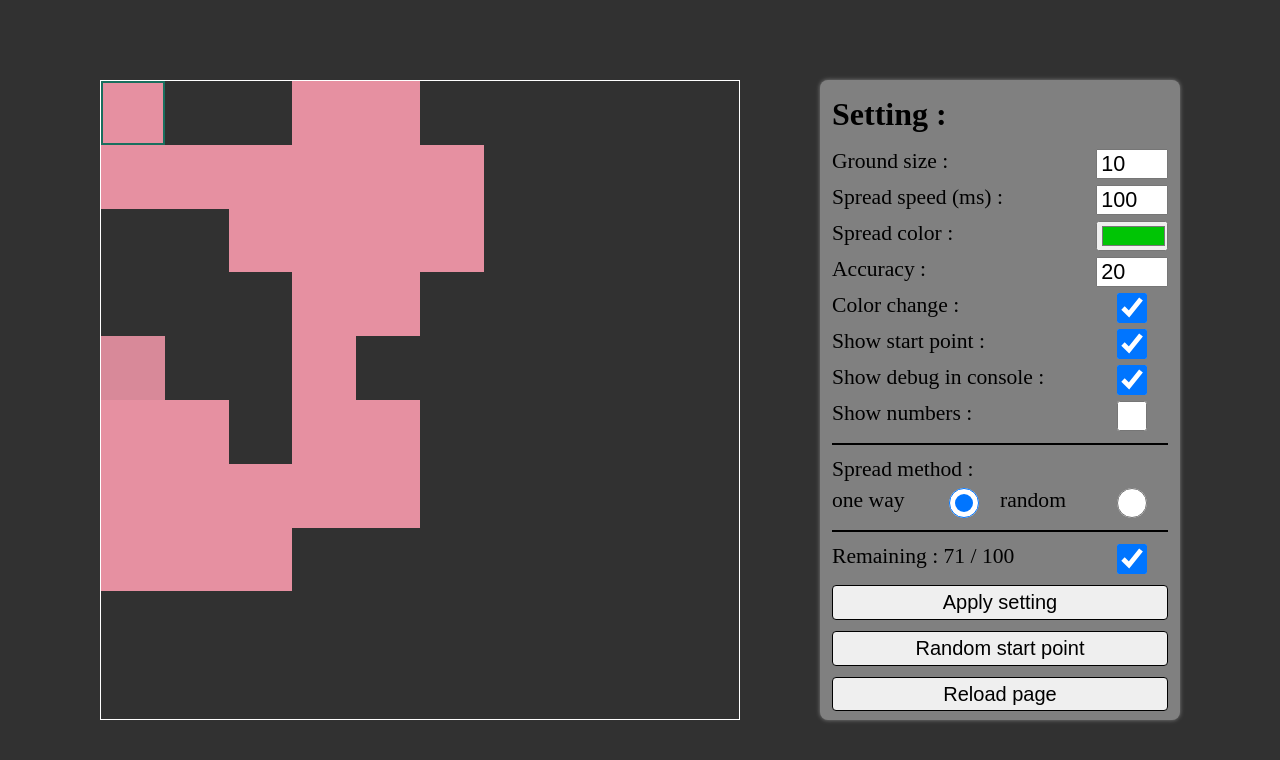
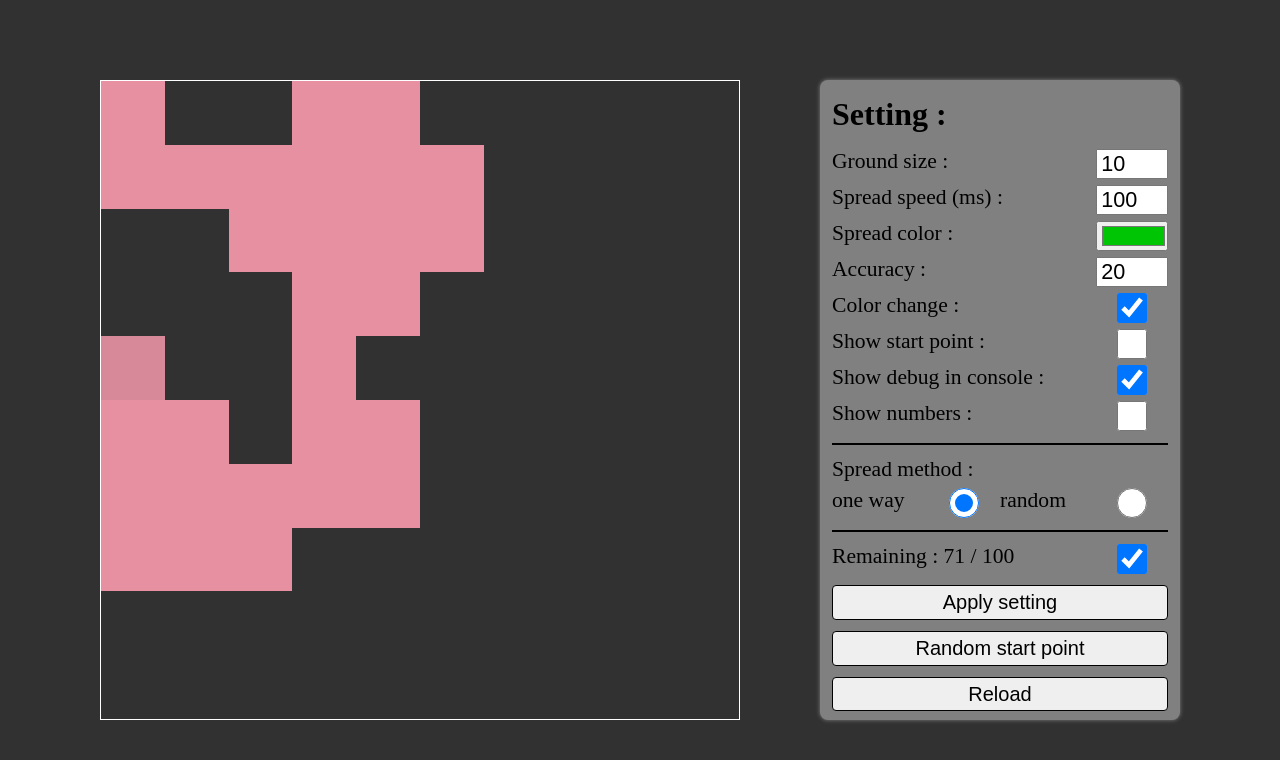
Before and after one commit to Ali-Sdg90/Spread-Color, a plain HTML site: page index.html in a window 1280 px wide. Both pictures are taken after a click on the element 132 px from the left and 112 px from the top of the page. Drawn offline with Linux system fonts and the light colour scheme.

Commit message:
Add comments / Tidy up code / First release

```diff
--- a/index.html
+++ b/index.html
@@ -5,7 +5,7 @@
         <meta http-equiv="X-UA-Compatible" content="IE=edge" />
         <meta name="viewport" content="width=device-width, initial-scale=1.0" />
         <link rel="stylesheet" href="style.css" />
-        <title>Best way finder</title>
+        <title>Spread Color</title>
     </head>
     <body>
         <div id="game-box"></div>
@@ -90,9 +90,9 @@
                 />
             </form>
             <div id="game-btns">
-                <button id="apply">Apply setting</button><br />
-                <button id="random-point">Random start point</button><br />
-                <button id="reloud">Reload page</button>
+                <button id="apply">Apply setting</button>
+                <button id="random-point">Random start point</button>
+                <button id="reload">Reload</button>
             </div>
         </div>
         <script src="script.js"></script>
--- a/script.js
+++ b/script.js
@@ -7,16 +7,27 @@ let oneWayMethode = true;
 let changeColor = true;
 let showDebug = true;
 let showNums = false;
-let showStartPoint = true;
+let showStartPoint = false;
 let showRemaining = true;
 let startPoints = [];
-let Blockes;
+let blocks;
 const backgroundColor = "rgb(49, 49, 49)";
 document
     .querySelector(":root")
     .style.setProperty("--game-background", backgroundColor);
+
+// Make HEX color, convert it to RGB and save it in spreadColorRGB and return HEX values
 const hexChar = [0, 1, 2, 3, 4, 5, 6, 7, 8, 9, "A", "B", "C", "D", "E", "F"];
 function colorChanger() {
+    const hexToRgb = (hex) =>
+        hex
+            .replace(
+                /^#?([a-f\d])([a-f\d])([a-f\d])$/i,
+                (m, r, g, b) => "#" + r + r + g + g + b + b
+            )
+            .substring(1)
+            .match(/.{2}/g)
+            .map((x) => parseInt(x, 16));
     let hexSaver = "#";
     for (let i = 0; i < 6; i++) {
         hexSaver += hexChar[Math.floor(Math.random() * 16)];
@@ -25,16 +36,7 @@ function colorChanger() {
     return hexSaver;
 }
 
-const hexToRgb = (hex) =>
-    hex
-        .replace(
-            /^#?([a-f\d])([a-f\d])([a-f\d])$/i,
-            (m, r, g, b) => "#" + r + r + g + g + b + b
-        )
-        .substring(1)
-        .match(/.{2}/g)
-        .map((x) => parseInt(x, 16));
-
+// Set default values and check checkmarks in setting
 let spreadColorHEX = "#ffc0cb";
 spreadColorHEX = colorChanger();
 document.getElementById("game-size").value = gameSize;
@@ -54,6 +56,9 @@ else document.getElementById("spread-1-way").checked = false;
 if (showRemaining) document.getElementById("show-remaining").checked = true;
 else document.getElementById("show-remaining").checked = false;
 
+// Create blocks in gameBox and set style for them
+// Add addEventListener to blocks
+// reset startPoints
 function makeGround() {
     for (let i = 0; i < gameSize * gameSize; i++) {
         const addBlock = document.createElement("div");
@@ -62,22 +67,21 @@ function makeGround() {
     }
     gameBox.style.gridTemplateRows = `repeat(${gameSize},1fr)`;
     gameBox.style.gridTemplateColumns = `repeat(${gameSize},1fr)`;
-    Blockes = Array.from(document.querySelectorAll("#game-box div"));
-    Blockes.forEach(function (block) {
+    blocks = Array.from(document.querySelectorAll("#game-box div"));
+    blocks.forEach(function (block) {
         block.style.background = backgroundColor;
     });
     startPoints = [];
-    for (let i in Blockes) {
-        Blockes[i].addEventListener("click", function () {
-            if (Blockes[i].style.border) {
-                Blockes[i].style.border = "none";
+    for (let i in blocks) {
+        blocks[i].addEventListener("click", function () {
+            if (blocks[i].style.border) {
+                blocks[i].style.border = "none";
             }
-            if (Blockes[i].style.background == backgroundColor) {
+            if (blocks[i].style.background == backgroundColor) {
                 startPoints.push(i, oppositeColor());
-                console.log(startPoints);
-                Blockes[i].style.background = spreadColorRGB;
+                blocks[i].style.background = spreadColorRGB;
                 if (showStartPoint) {
-                    Blockes[i].style.border = `0.25vh solid ${oppositeColor()}`;
+                    blocks[i].style.border = `0.25vh solid ${oppositeColor()}`;
                 }
                 endLoop = false;
                 calcRemainig();
@@ -90,6 +94,7 @@ function makeGround() {
 }
 makeGround();
 
+// Return opposide color (RGB) for startPoints
 function oppositeColor() {
     let rgbNums = spreadColorRGB.split(",");
     for (let i = 0; i < 3; i++) {
@@ -98,12 +103,14 @@ function oppositeColor() {
     return `rgb(${rgbNums[0]} ,${rgbNums[1]} ,${rgbNums[2]})`;
 }
 
+// Calculate remaining blocks after every change in gameBox
+// It has a lot of impact on the performance!
 const remainingOutput = document.getElementById("remaining-blocks");
 function calcRemainig() {
     if (showRemaining) {
         let remaining = 0;
-        for (let i = 0; i < Blockes.length; i++) {
-            if (Blockes[i].style.background == backgroundColor) {
+        for (let i = 0; i < blocks.length; i++) {
+            if (blocks[i].style.background == backgroundColor) {
                 ++remaining;
             }
         }
@@ -112,6 +119,11 @@ function calcRemainig() {
 }
 calcRemainig();
 
+// The program chooses a random direction and if the conditions are right, it will go to that block.
+// Depending on the value of maxLoopCounter, it try to go to new house.
+// If the value of maxLoopCounter is 3, it means that each house will not move 3 times if unable to go to the new block and end loop.
+// In the random method, I did not allow changing the value of maxLoopCounter because many calculation operations would be complicated and the performance of the program would face problems.
+// In random method, break in end of cases don't read and it can spread because every way that can meet requirement calls wayFinder and like tree function grows
 let randomDirection;
 function wayFinder(startPoint, blockColor) {
     startPoint = Number(startPoint);
@@ -121,14 +133,14 @@ function wayFinder(startPoint, blockColor) {
     switch (randomDirection) {
         case 0: // left
             if (
-                Blockes[startPoint - 1] &&
+                blocks[startPoint - 1] &&
                 startPoint % gameSize != 0 &&
-                Blockes[startPoint - 1].style.background == backgroundColor
+                blocks[startPoint - 1].style.background == backgroundColor
             ) {
-                console.log(startPoint, "left");
+                if (showDebug) console.log(startPoint, "left");
                 setTimeout(() => {
                     wayFinder(startPoint - 1, blockColor);
-                    Blockes[startPoint - 1].style.background = blockColor;
+                    blocks[startPoint - 1].style.background = blockColor;
                     calcRemainig();
                 }, delay);
             } else {
@@ -137,14 +149,14 @@ function wayFinder(startPoint, blockColor) {
             if (oneWayMethode) break;
         case 1: // right
             if (
-                Blockes[startPoint + 1] &&
+                blocks[startPoint + 1] &&
                 (startPoint + 1) % gameSize != 0 &&
-                Blockes[startPoint + 1].style.background == backgroundColor
+                blocks[startPoint + 1].style.background == backgroundColor
             ) {
-                console.log(startPoint, "right");
+                if (showDebug) console.log(startPoint, "right");
                 setTimeout(() => {
                     wayFinder(startPoint + 1, blockColor);
-                    Blockes[startPoint + 1].style.background = blockColor;
+                    blocks[startPoint + 1].style.background = blockColor;
                     calcRemainig();
                 }, delay);
             } else {
@@ -153,15 +165,14 @@ function wayFinder(startPoint, blockColor) {
             if (oneWayMethode) break;
         case 2: // down
             if (
-                Blockes[startPoint + gameSize] &&
-                Blockes[startPoint + gameSize].style.background ==
+                blocks[startPoint + gameSize] &&
+                blocks[startPoint + gameSize].style.background ==
                     backgroundColor
             ) {
-                console.log(startPoint, "down");
+                if (showDebug) console.log(startPoint, "down");
                 setTimeout(() => {
                     wayFinder(startPoint + gameSize, blockColor);
-                    Blockes[startPoint + gameSize].style.background =
-                        blockColor;
+                    blocks[startPoint + gameSize].style.background = blockColor;
                     calcRemainig();
                 }, delay);
             } else {
@@ -170,15 +181,14 @@ function wayFinder(startPoint, blockColor) {
             if (oneWayMethode) break;
         case 3: // up
             if (
-                Blockes[startPoint - gameSize] &&
-                Blockes[startPoint - gameSize].style.background ==
+                blocks[startPoint - gameSize] &&
+                blocks[startPoint - gameSize].style.background ==
                     backgroundColor
             ) {
-                console.log(startPoint, "up");
+                if (showDebug) console.log(startPoint, "up");
                 setTimeout(() => {
                     wayFinder(startPoint - gameSize, blockColor);
-                    Blockes[startPoint - gameSize].style.background =
-                        blockColor;
+                    blocks[startPoint - gameSize].style.background = blockColor;
                     calcRemainig();
                 }, delay);
             } else {
@@ -187,33 +197,43 @@ function wayFinder(startPoint, blockColor) {
             if (oneWayMethode) break;
     }
 }
-let last20Moves = [];
+
+// LastMovesArray store moves and use it in loopChecker
+// The function is executed in the first run and with the apply button
+let lastMovesArray = [];
 function createMaxLoopCounter() {
     for (let i = 0; i < maxLoopCounter; i++) {
-        last20Moves[i] = null;
+        lastMovesArray[i] = null;
     }
 }
 createMaxLoopCounter();
+
+// Check if block can't move anywhere and stuck in loop
+// Its accuracy depends on maxLoopCounter
 function loopChecker(randomDirection) {
     let loopCounter = 0;
-    for (let i of last20Moves) {
+    for (let i of lastMovesArray) {
         if (i == randomDirection) loopCounter++;
     }
-    console.log(randomDirection, "=>", loopCounter, "/", maxLoopCounter);
+    if (showDebug)
+        console.log(randomDirection, "=>", loopCounter, "/", maxLoopCounter);
     if (loopCounter == maxLoopCounter) {
         endLoop = true;
-        console.log("End", maxLoopCounter, "for ", randomDirection);
+        if (showDebug)
+            console.log("End", maxLoopCounter, "for ", randomDirection);
     } else {
-        last20Moves.shift();
-        last20Moves.push(randomDirection);
+        lastMovesArray.shift();
+        lastMovesArray.push(randomDirection);
         endLoop = false;
     }
 }
+
+//For game-size spread-speed game-accuracy check input
 function inputChecker(inputValue, min, max, defaultValue) {
     if (inputValue >= min && inputValue <= max && !isNaN(inputValue)) {
         return inputValue;
     } else {
-        console.log("-- Wrong input! --");
+        if (showDebug) console.log("-- Wrong input! --");
         return defaultValue;
     }
 }
@@ -246,6 +266,7 @@ document
         );
     });
 
+// Apply setting button
 document.getElementById("apply").addEventListener("click", function () {
     if (gameSize != Number(document.getElementById("game-size").value)) {
         gameBox.textContent = "";
@@ -265,7 +286,6 @@ document.getElementById("apply").addEventListener("click", function () {
             .match(/.{2}/g)
             .map((x) => parseInt(x, 16));
     spreadColorRGB = `rgb(${hexToRgb(spreadColorHEX).join(", ")})`;
-    console.log(spreadColorHEX, spreadColorRGB);
     maxLoopCounter = Number(document.getElementById("game-accuracy").value);
     if (document.getElementById("change-color").checked) {
         changeColor = true;
@@ -276,13 +296,13 @@ document.getElementById("apply").addEventListener("click", function () {
     }
     if (document.getElementById("show-start-point").checked) {
         for (let i = 0; i < startPoints.length; i = i + 2) {
-            Blockes[startPoints[i]].style.border = `0.25vh solid ${
+            blocks[startPoints[i]].style.border = `0.25vh solid ${
                 startPoints[i + 1]
             }`;
         }
         showStartPoint = true;
     } else {
-        Blockes.forEach(function (block) {
+        blocks.forEach(function (block) {
             if (block.style.border) {
                 block.style.border = "none";
             }
@@ -294,7 +314,6 @@ document.getElementById("apply").addEventListener("click", function () {
     } else {
         showDebug = false;
     }
-    console.log(document.getElementById("show-nums").checked, showNums);
     if (document.getElementById("show-nums").checked != showNums) {
         gameBox.textContent = "";
         if (showNums) showNums = false;
@@ -303,9 +322,7 @@ document.getElementById("apply").addEventListener("click", function () {
     }
     if (document.getElementById("spread-1-way").checked) {
         oneWayMethode = true;
-        // document.getElementById("game-accuracy").value = 20;
         document.getElementById("accuracy-form").style.pointerEvents = "auto";
-        // maxLoopCounter = 20;
     } else {
         oneWayMethode = false;
         document.getElementById("game-accuracy").value = 3;
@@ -314,31 +331,39 @@ document.getElementById("apply").addEventListener("click", function () {
     }
     if (document.getElementById("show-remaining").checked) {
         showRemaining = true;
-        document.getElementById("all-blockes").textContent =
-            gameSize * gameSize;
+        document.getElementById("all-blocks").textContent = gameSize * gameSize;
     } else {
-        document.getElementById("all-blockes").textContent = "-";
+        document.getElementById("all-blocks").textContent = "-";
         document.getElementById("remaining-blocks").textContent = "-";
         showRemaining = false;
     }
     createMaxLoopCounter();
 });
 
-document.getElementById("reloud").addEventListener("click", function () {
+// Click on reload button to reset gameBox
+document.getElementById("reload").addEventListener("click", function () {
+    gameBox.textContent = "";
+    makeGround();
+    calcRemainig();
+});
+
+// Double click on reload button to reload page
+document.getElementById("reload").addEventListener("dblclick", function () {
     location.reload();
 });
 
+// Click on Random start point and simulate click on proper block
 document.getElementById("random-point").addEventListener("click", function () {
     let randNum = Math.floor(Math.random() * Math.pow(gameSize, 2));
-    let availableBlockes = 0;
-    Blockes.forEach(function (block) {
+    let availableblocks = 0;
+    blocks.forEach(function (block) {
         if (block.style.background == backgroundColor) {
-            availableBlockes++;
+            availableblocks++;
         }
     });
-    while (Blockes[randNum].style.background != backgroundColor) {
-        if (availableBlockes == 0) break;
+    while (blocks[randNum].style.background != backgroundColor) {
+        if (availableblocks == 0) break;
         randNum = Math.floor(Math.random() * Math.pow(gameSize, 2));
     }
-    Blockes[randNum].click();
+    blocks[randNum].click();
 });
--- a/style.css
+++ b/style.css
@@ -14,7 +14,7 @@ body {
     gap: 10vh;
 }
 #game-box {
-    border: 0.1vh solid rgb(255, 255, 255);
+    border: 0.1vh solid white;
     width: 80vh;
     height: 80vh;
     display: grid;
```
